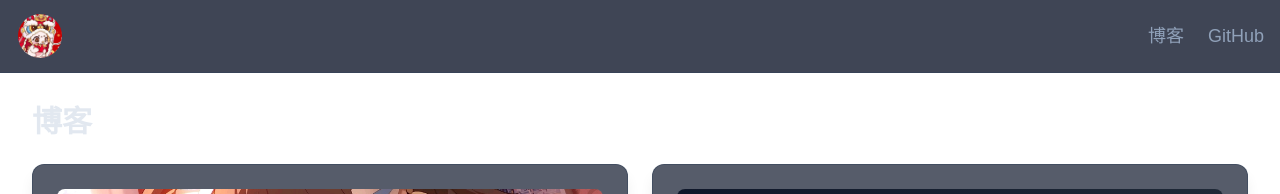
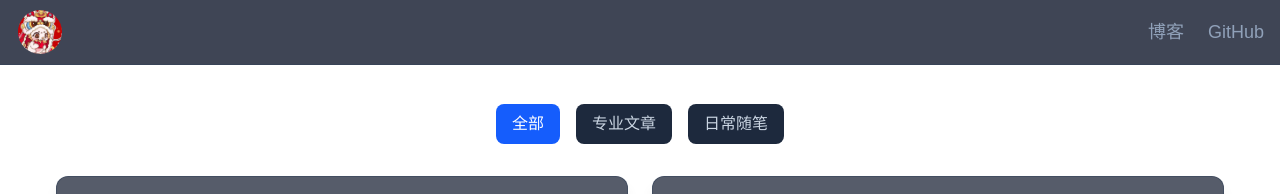
Before and after one commit to wsmxd/my-blog, a Next.js app: page /blog in a window 1280 px wide. Shown: the top 194 px of the page. Built offline with nearby package versions, Linux system fonts and the light colour scheme.

Commit message:
添加了博客的分类

```diff
--- a/app/api/posts/route.ts
+++ b/app/api/posts/route.ts
@@ -9,6 +9,7 @@ export type PostMeta = {
   description?: string;
   tags?: string[];
   cover?: string;
+  category?: string;
 };
 
 const postsDir = path.join(process.cwd(), "posts");
@@ -39,8 +40,11 @@ function getPostBySlug(slug: string) {
   };
 }
 
-export async function GET() {
-  const posts = getPostSlugs()
+export async function GET(request: Request) {
+  const { searchParams } = new URL(request.url);
+  const category = searchParams.get('category');
+
+  let posts = getPostSlugs()
     .map((slug) => {
       const p = getPostBySlug(slug);
       // ensure default cover if missing and normalize
@@ -61,5 +65,10 @@ export async function GET() {
       return db.localeCompare(da);
     });
 
+  // Filter by category if specified
+  if (category) {
+    posts = posts.filter(post => post.meta.category === category);
+  }
+
   return NextResponse.json(posts);
 }
--- a/app/blog/page.tsx
+++ b/app/blog/page.tsx
@@ -1,24 +1,77 @@
 import { getAllPosts } from '../../lib/posts';
-import BlogListClient from './BlogListClient';;
+import BlogListClient from './BlogListClient';
+import Link from 'next/link';
+import { Suspense } from 'react';
 
-export async function generateMetadata() {
-  return {
-    title: '博客 | My Modern Blog',
-    description: '分享技术、思考与生活点滴。',
-  };
+export async function generateMetadata({ searchParams }: { searchParams?: Promise<{ category?: string }> }) {
+  const params = await searchParams;
+  const category = params?.category;
+
+  let title = '博客 | My Modern Blog';
+  let description = '分享技术、思考与生活点滴。';
+
+  if (category === 'professional') {
+    title = '专业文章 | My Modern Blog';
+    description = '深入探讨编程、系统设计与工程实践。';
+  } else if (category === 'daily') {
+    title = '日常随笔 | My Modern Blog';
+    description = '记录生活、感悟与日常点滴。';
+  }
+
+  return { title, description };
 }
 
-export default async function BlogIndex() {
-  // ✅ 在服务端获取数据（SSG/SSR）
-  const posts = await getAllPosts();
+export default async function BlogIndex({ searchParams }: { searchParams: Promise<{ category?: string }> }) {
+  const params = await searchParams;
+  const selectedCategory = params?.category;
+
+  const posts = await getAllPosts(selectedCategory);
+
+  // 用于判断链接是否激活
+  const isActive = (category: string | null) => selectedCategory === category;
 
   return (
-    <section className="space-y-6 pt-16">
-      {/* 标题也保留在服务端渲染 */}
-      <h1 className="text-3xl font-bold text-slate-200">博客</h1>
+    <section className="space-y-6 pt-16 px-4 sm:px-6">
+      <div className="mb-8 flex flex-wrap justify-center gap-2 sm:gap-4">
+        <Link
+          href="/blog"
+          className={`px-4 py-2 rounded-lg transition-colors whitespace-nowrap ${
+            !selectedCategory
+              ? 'bg-blue-600 text-white'
+              : 'bg-slate-800 text-slate-300 hover:bg-slate-700'
+          }`}
+          prefetch={false}
+        >
+          全部
+        </Link>
+        <Link
+          href="/blog?category=professional"
+          className={`px-4 py-2 rounded-lg transition-colors whitespace-nowrap ${
+            isActive('professional')
+              ? 'bg-blue-600 text-white'
+              : 'bg-slate-800 text-slate-300 hover:bg-slate-700'
+          }`}
+          prefetch={false}
+        >
+          专业文章
+        </Link>
+        <Link
+          href="/blog?category=daily"
+          className={`px-4 py-2 rounded-lg transition-colors whitespace-nowrap ${
+            isActive('daily')
+              ? 'bg-blue-600 text-white'
+              : 'bg-slate-800 text-slate-300 hover:bg-slate-700'
+          }`}
+          prefetch={false}
+        >
+          日常随笔
+        </Link>
+      </div>
 
-      {/* 将数据传给客户端组件做动画 */}
-      <BlogListClient posts={posts} />
+      {/* 可选：加载骨架屏（如果需要） */}
+      <Suspense fallback={<div>加载中...</div>}>
+        <BlogListClient posts={posts} />
+      </Suspense>
     </section>
   );
 }
--- a/app/components/Header.tsx
+++ b/app/components/Header.tsx
@@ -12,7 +12,7 @@ export default function Header() {
       transition={{ duration: 0.4, ease: 'easeOut' }}
       className="fixed top-0 left-0 right-0 z-50 bg-slate-900/80 backdrop-blur-sm border-b border-slate-700/50"
     >
-      <div className="container mx-auto px-4 py-3 flex items-center justify-between">
+      <div className="container mx-auto px-4 py-2 flex items-center justify-between">
         {/* 头像链接 */}
         <Link href="/about" className="block">
           <motion.div
@@ -41,7 +41,7 @@ export default function Header() {
             博客
             <span className="absolute bottom-0 left-0 w-0 h-0.5 bg-blue-500 transition-all group-hover:w-full"></span>
           </Link>
-          <a
+          <Link
             href="https://github.com/wsmxd/my-blog"
             target="_blank"
             rel="noopener noreferrer"
@@ -49,7 +49,7 @@ export default function Header() {
           >
             GitHub
             <span className="absolute bottom-0 left-0 w-0 h-0.5 bg-blue-500 transition-all group-hover:w-full"></span>
-          </a>
+          </Link>
         </nav>
       </div>
     </motion.header>
--- a/lib/posts.ts
+++ b/lib/posts.ts
@@ -4,6 +4,7 @@ export type PostMeta = {
   description?: string;
   tags?: string[];
   cover?: string;
+  category?: string;
 };
 
 export type Post = {
@@ -23,7 +24,7 @@ const getBaseUrl = () => {
 };
 
 // On server: read files directly (more reliable). On client: call API.
-export async function getAllPosts(): Promise<Post[]> {
+export async function getAllPosts(category?: string): Promise<Post[]> {
   if (typeof window === 'undefined') {
     // Server-side: use fs to read markdown files directly
     const fs = await import('fs');
@@ -34,7 +35,7 @@ export async function getAllPosts(): Promise<Post[]> {
     if (!fs.existsSync(postsDir)) return [];
 
     const slugs = fs.readdirSync(postsDir).filter((f: string) => f.endsWith('.md'));
-    const posts = slugs
+    let posts = slugs
       .map((slug: string) => {
         const realSlug = slug.replace(/\.md$/, '');
         const fullPath = path.join(postsDir, slug);
@@ -62,12 +63,18 @@ export async function getAllPosts(): Promise<Post[]> {
         return db.localeCompare(da);
       });
 
+    // Filter by category if specified
+    if (category) {
+      posts = posts.filter(post => post.meta.category === category);
+    }
+
     return posts;
   }
 
   // Client-side: fetch from API
   const baseUrl = getBaseUrl();
-  const resp = await fetch(`${baseUrl}/api/posts`, { next: { revalidate: 60 } });
+  const url = category ? `${baseUrl}/api/posts?category=${encodeURIComponent(category)}` : `${baseUrl}/api/posts`;
+  const resp = await fetch(url, { next: { revalidate: 60 } });
   if (!resp.ok) throw new Error('Failed to fetch posts');
   return resp.json();
 }
--- a/posts/10.16-diary.md
+++ b/posts/10.16-diary.md
@@ -4,6 +4,7 @@ date: "2025-10-16"
 description: "10月16日的日记"
 tags: [welcome, demo]
 cover: "/images/default-cover.svg"
+category: "daily"
 ---
 
 # 10月16日 星期四
--- a/posts/hello-world.md
+++ b/posts/hello-world.md
@@ -4,6 +4,7 @@ date: "2025-10-24"
 description: "我的第一篇 Markdown 博客文章，欢迎来到我的现代化博客。"
 tags: [welcome, demo]
 cover: "/images/hello-world.jpg"
+category: "professional"
 ---
 
 # Hello World
--- a/posts/关于在Avalonia中的绑定.md
+++ b/posts/关于在Avalonia中的绑定.md
@@ -4,6 +4,7 @@ date: "2025-10-27"
 description: "详解在 Avalonia 的 ItemsControl.ItemTemplate 中如何正确绑定到外层 ViewModel（如 MainViewModel）的属性或命令，并澄清编译绑定（Compiled Bindings）下的实际限制。"
 tags: ["Avalonia", "XAML", "数据绑定", "MVVM"]
 cover: "/images/default-cover.svg"
+category: "professional"
 ---
 
 # 前言
--- a/posts/生产者消费者模式实现.md
+++ b/posts/生产者消费者模式实现.md
@@ -4,6 +4,7 @@ date: "2025-11-2"
 description: "使用C#实现经典的生产者消费者模式，结合信号量和读写锁，确保线程安全和高效的生产消费流程。"
 tags: ["C#", "多线程", "操作系统"]
 cover: "/images/shizuku.jpg"
+category: "professional"
 ---
 
 # 生产者消费者模式实现
```
Also changed, not shown: 1 other file (tests, documents, lock files or other folders).
